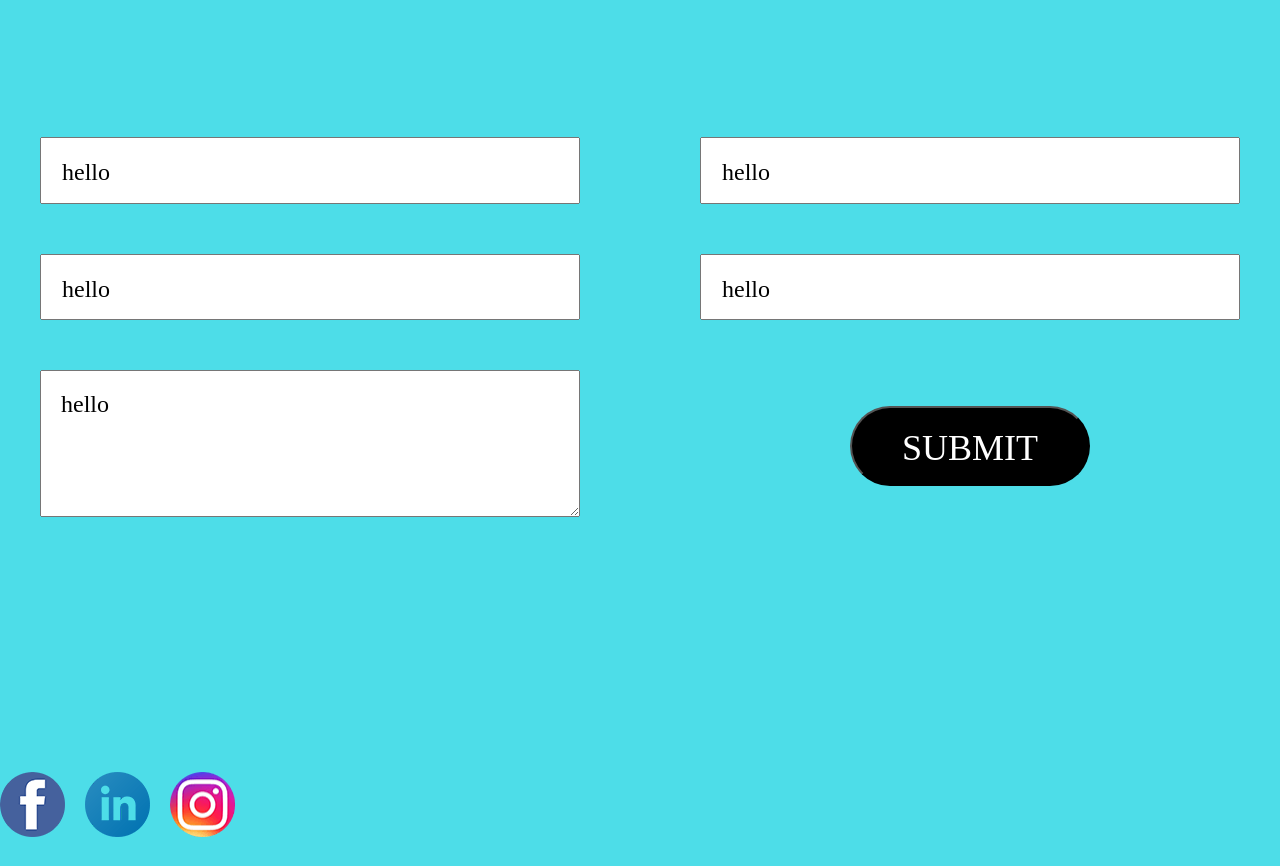
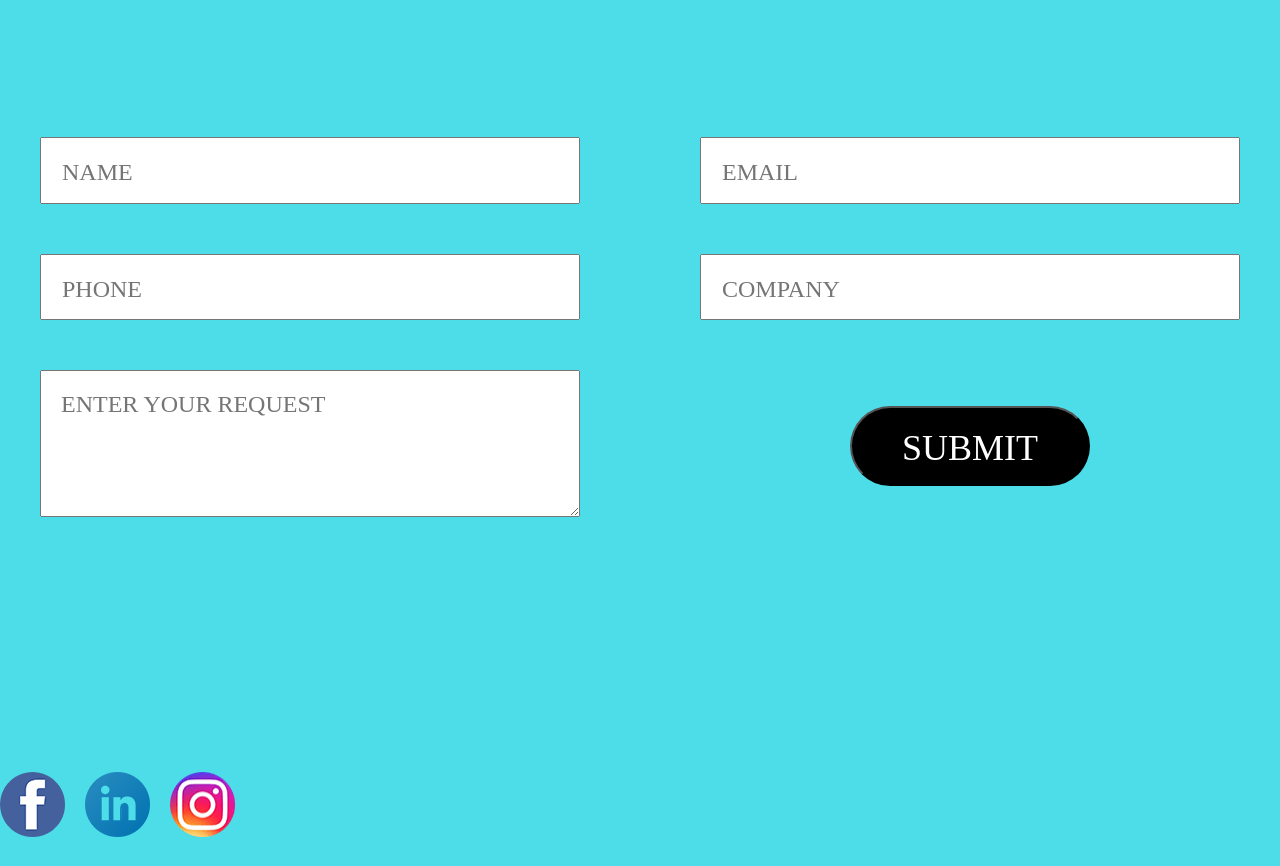
Before and after one commit to iamjamielobo/saee, a Next.js app: page /contact-us in a window 1280 px wide. Shown: the part 800-1666 px from the top of the page. Built offline with nearby package versions, Linux system fonts and the light colour scheme.

Commit message:
Contact us form integrated with emailjson

```diff
--- a/pages/contact-us.js
+++ b/pages/contact-us.js
@@ -11,11 +11,11 @@ export default class Contact extends Component {
     form = createRef()
 
     state = {
-        name: 'hello',
-        email: 'hello',
-        phone: 'hello',
-        company: 'hello',
-        request: 'hello'
+        name: '',
+        email: '',
+        phone: '',
+        company: '',
+        request: ''
     }
 
     changeInputState = (key, value) => {
```
